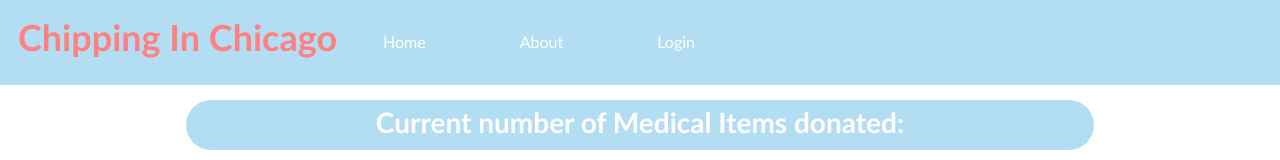
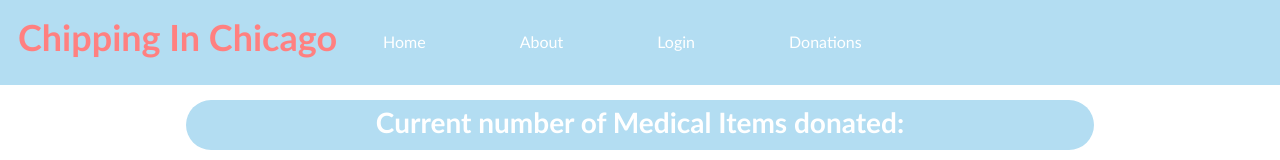
Before and after one commit to Chipping-In-Chicago/Chicago-Charity, a React (Vite) app in the folder client/: page / in a window 1280 px wide. Shown: the top 160 px of the page. Built offline with nearby package versions, Linux system fonts and the light colour scheme; no server answers.

Commit message:
added link to donations page

```diff
--- a/client/src/components/Navbar/index.jsx
+++ b/client/src/components/Navbar/index.jsx
@@ -11,6 +11,7 @@ export default function Navbar() {
             <Link to='/about'>About</Link>
             {/* <Link to='/location'>More Drop-off Locations</Link> */}
             <Link to='/login'>Login</Link>
+            <Link to ='/donations'>Donations</Link>
         </nav>
         </>
     )
```
